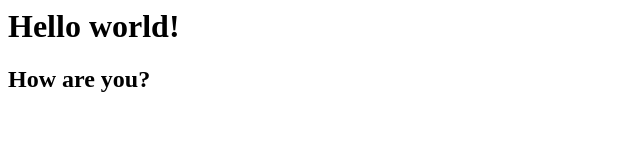
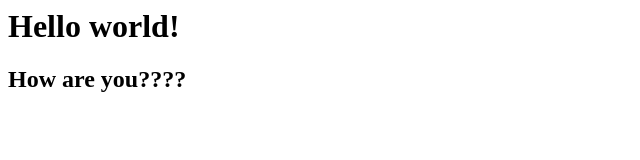
Before and after one commit to Augustinho/githubExample, a plain HTML site: page index.html in a window 1280 px wide. Shown: the full height of the page, 0-640 px from the left. Drawn offline with Linux system fonts and the light colour scheme.

Commit message:
Update index.html

```diff
--- a/index.html
+++ b/index.html
@@ -4,6 +4,6 @@
 	</head>
 	<body>
 		<h1>Hello world!</h1>
-		<h2>How are you?</h2>
+		<h2>How are you????</h2>
 	</body>
 </html>
```
